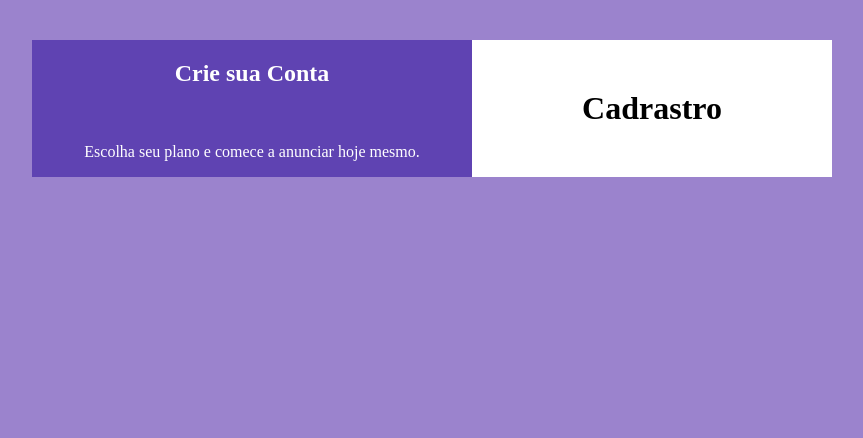
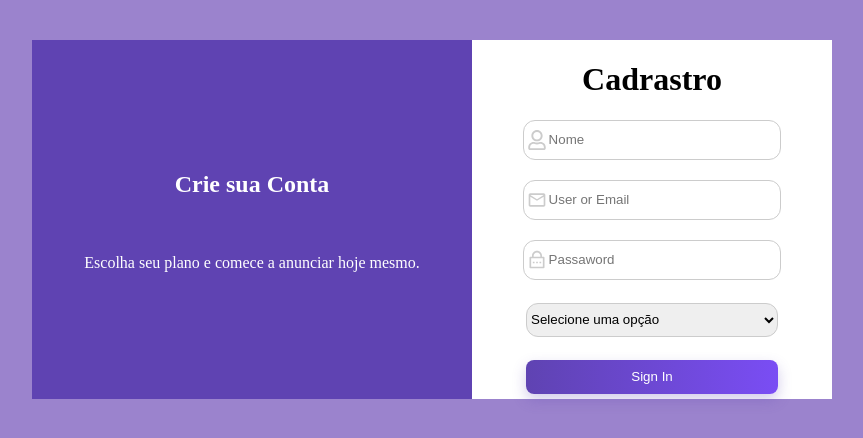
Before and after one commit to Axel-Cruz/Exercicio-Loja-React, a React (Vite) app: page / in a window 1280 px wide. Shown: the top 438 px of the page, without its empty margins (208-1071 px from the left). Built offline with nearby package versions, Linux system fonts and the light colour scheme.

Commit message:
Adicionando botoes na tela de CriarConta

```diff
--- a/src/App.tsx
+++ b/src/App.tsx
@@ -26,7 +26,7 @@ function App() {
           <input placeholder="Password" />
         </div>
 
-        <button className="botao_logar">Sign In</button>
+        <button className="botao_telas_iniciais">Sign In</button>
 
         <p>
           New Here ?{" "}
--- a/src/index.css
+++ b/src/index.css
@@ -1,16 +1,16 @@
 body {
-  background-color: #9B83CD;
+  background-color: #9b83cd;
 }
 
 /*Container das telas Principal*/
-.container_telas_iniciais{
-    max-width: 800px; /*maximo de tamanho*/
-    margin:40px auto; /*vai centralizar a div*/
-    background-color: #fff;
+.container_telas_iniciais {
+  max-width: 800px; /*maximo de tamanho*/
+  margin: 40px auto; /*vai centralizar a div*/
+  background-color: #fff;
 
-    display: flex; /*um ao lado do outro flexivel*/
+  display: flex; /*um ao lado do outro flexivel*/
 }
-.container_esquerda_telas_iniciais{
+.container_esquerda_telas_iniciais {
   display: flex;
   align-items: center; /*vai centralizar*/
   justify-content: center; /*vai centralizar*/
@@ -45,9 +45,43 @@ body {
   width: 70%; /*tamanho do input*/
 }
 
-.container_input input{
+.container_input input {
   width: 90%; /*tamanho do input vai ter dentro da div*/
-  border:none; /*sem bordas*/
+  border: none; /*sem bordas*/
   outline: none; /*remover a borda azul do input quando ele estiver selecionado*/
+}
 
+/*Estilos dos selects da aplicação*/
+.container_select {
+  width: 70%; /*tamanho do select*/
+  padding: 3px; /*espaçamento interno dos elementos */
+  margin-bottom: 20px; /*vai dar distancia entre os inputs*/
 }
+.container_select select {
+  border: 1px solid #ccc; /*vai ter uma borda solida de 1px*/
+  border-radius: 12px; /*vai ficar com as bordas arredondadas*/
+  width: 100%; /*tamanho do select*/
+  height: 34px; /*altura do input*/
+}
+
+/*Botao Padrão da Aplicação*/
+.botao_telas_iniciais{
+  background: linear-gradient(90deg, #5f43b2 0%, #7a4df4 100%);
+  color:#fff; /*cor da fonte*/
+  border-radius: 8px; /*borda arredondada*/
+  height: 34px; /*altura do botao*/
+  width: 70%; /*largura do botao, que é o mesmo do container_input*/
+  margin-bottom: 5px; /*espaçamentos entre os elementos*/
+  border: none; /*sem borda*/
+  cursor: pointer; /*muda o cursor do mouse quando passa o mouse nele */
+  box-shadow: 0 6px 14px rgba(95, 67, 178, 0.28);
+  transition:
+    transform 0.12s ease,
+    box-shadow 0.12s ease,
+    filter 0.12s ease;
+}
+.botao_telas_iniciais:active{
+    transform: translateY(1px) scale(0.98);
+  box-shadow: 0 2px 8px rgba(95, 67, 178, 0.35);
+  filter: brightness(0.95);
+}
--- a/src/pages/CriarConta/CriarConta.tsx
+++ b/src/pages/CriarConta/CriarConta.tsx
@@ -1,22 +1,94 @@
-import './CriarConta.css'; // importando o css para a tela de criar conta
+import { useState } from "react"; //importando o useState para criar variaveis de estado dentro do componente
+
+import { FaRegUser } from "react-icons/fa";
+import "./CriarConta.css"; // importando o css para a tela de criar conta
+import { MdOutlineEmail } from "react-icons/md";
+import { RiLockPasswordLine } from "react-icons/ri";
+
+/* useState -> perimite que voce crie uma variavel de estado dentro do componente.*/
 
 //Sempre que for começar uma funcao comecar coma a letra maiuscula
 function CriarConta() {
-    return(
-        <div className="container_telas_iniciais">
-            <div className="container_esquerda_telas_iniciais">
+  const [nome, setNome] = useState(""); //criando uma variavel de estado para armazenar o valor do input de nome, o valor inicial é uma string vazia
+  const [email, setEmail] = useState("");
+  const [senha, setSenha] = useState("");
+
+  //Função que vai ser chamada quando o usuario clicar no botao de cadastrar ou quando o formulario for submetido
+  function cadastrar(event: React.SubmitEvent) {
+    event.preventDefault(); //evitar que a pagina seja recarregada
+    console.log(nome); //vai mostrar no console o valor do input de nome.
+    console.log(email); //vai mostrar no console o valor do input de email.
+    console.log(senha); //vai mostrar no console o valor do input de senha.
+  }
+
+  //Função que vai ser chamada quando o usuario digitar algo no input de nome.
+  function alterarNome(event: any) {
+    setNome(event.target.value); //vai mostrar no console o valor do input de nome.
+    // vai atualizar a variavel setNome com o valor do input de nome.
+  }
+  //Função que vai ser chamada quando o usuario digitar algo no input de email.
+  function alterarEmail(event: any) {
+    setEmail(event.target.value); //vai mostrar no console o valor do input de email.
+    // vai atualizar a variavel setEmail com o valor do input de email.
+  }
+
+  //Função que vai ser chamada quando o usuario digitar algo no input de senha.
+  function alterarSenha(event: any) {
+    setSenha(event.target.value); //vai mostrar no console o valor do input de senha.
+    // vai atualizar a variavel setSenha com o valor do input de senha.
+  }
+
+  return (
+    <div className="container_telas_iniciais">
+      <div className="container_esquerda_telas_iniciais">
         <h2>Crie sua Conta</h2>
         <p>Escolha seu plano e comece a anunciar hoje mesmo.</p>
       </div>
 
-      <div className="container_direita_telas_iniciais">
+      <form onSubmit={cadastrar} className="container_direita_telas_iniciais">
         <h1>Cadrastro</h1>
-
-
-
-      </div>
+        <div className="container_input">
+          <FaRegUser color="#ccc" size={20} />
+          <input
+            placeholder="Nome"
+            required
+            value={nome}
+            onChange={alterarNome}
+          />
         </div>
-    )
+        <div className="container_input">
+          <MdOutlineEmail color="#ccc" size={20} />
+          <input
+            placeholder="User or Email"
+            required
+            value={email}
+            onChange={alterarEmail}
+          />
+        </div>
+        <div className="container_input">
+          <RiLockPasswordLine color="#ccc" size={20} />
+          <input
+            placeholder="Passaword"
+            required
+            value={senha}
+            onChange={alterarSenha}
+          />
+        </div>
+        <div className="container_select">
+          <select required >
+            <option>Selecione uma opção </option>
+            <option value="Gratuito"> Gratuito - 10 Anuncios por mês</option>
+            <option value="Bronze"> Bronze - 20 Anuncios por mês</option>
+            <option value="Prata"> Prata - 50 Anuncios por mês</option>
+            <option value="Ouro"> Ouro - Anuncios Ilimitados</option>
+          </select>
+        </div>
+        <button type="submit" className="botao_telas_iniciais">
+          Sign In
+        </button>
+      </form>
+    </div>
+  );
 }
 
 export default CriarConta; //Estou exportando para abrir em outra tela, no caso a main.tsx
```
Also changed, not shown: src/App.css (+0 -21 lines).
